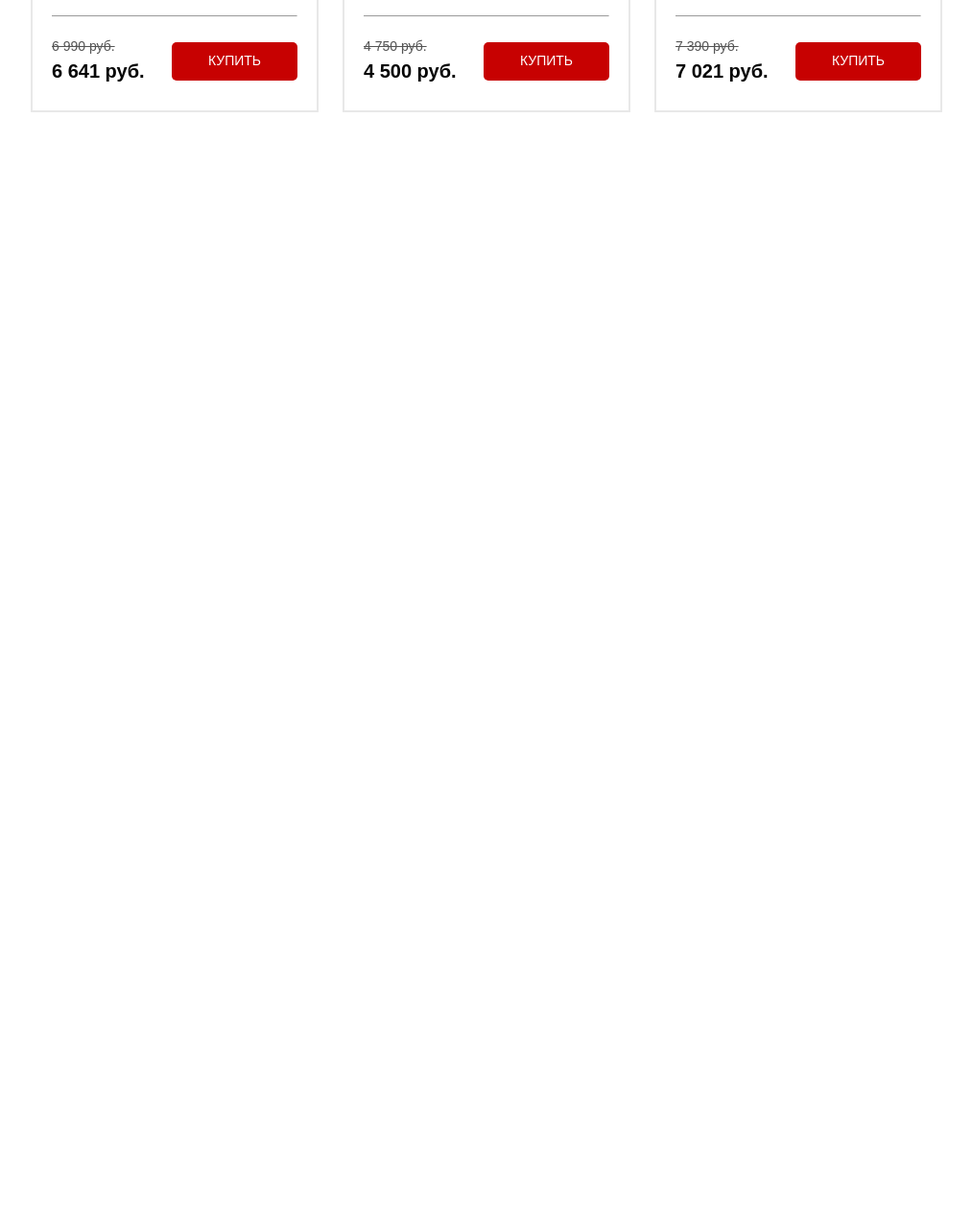
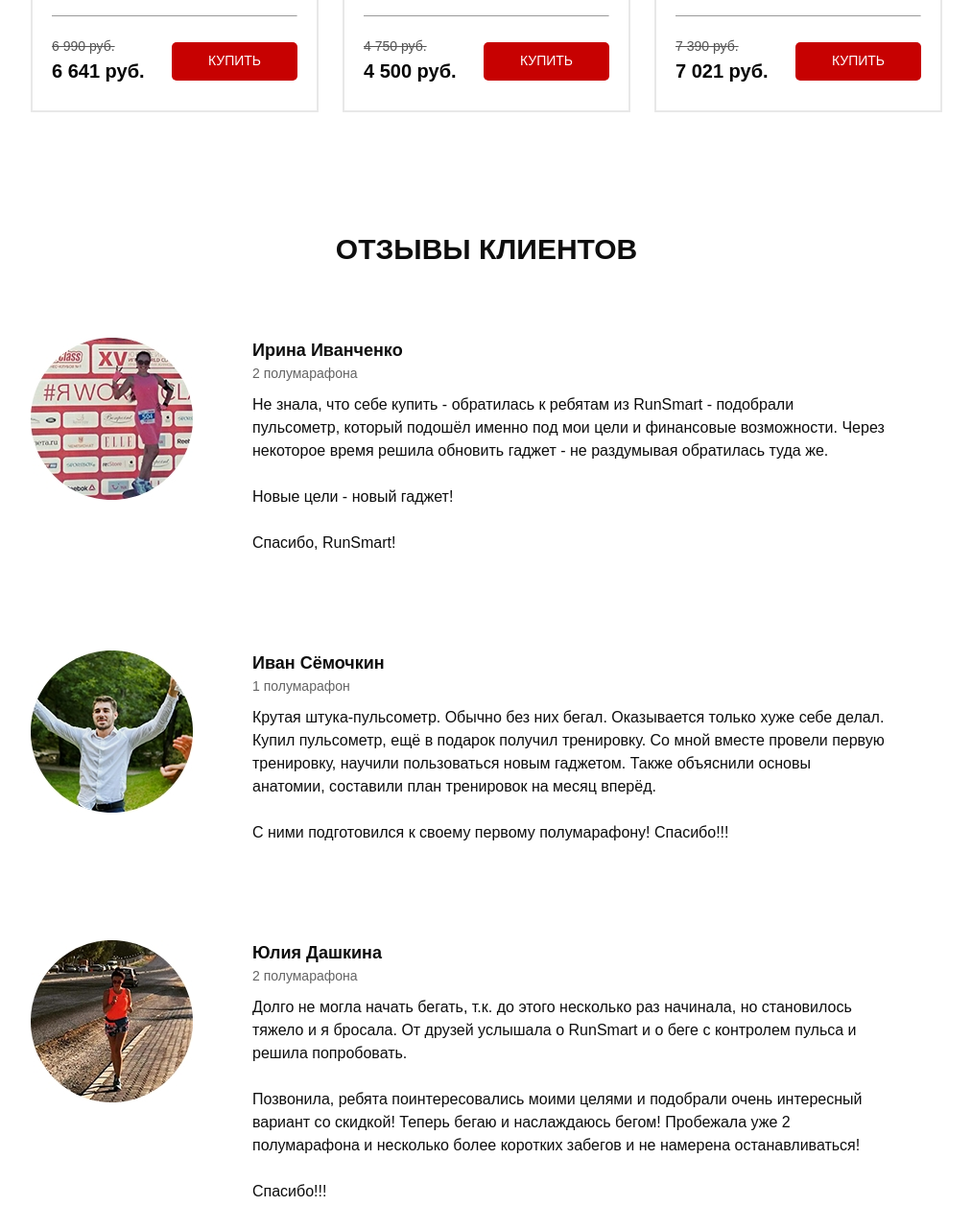
Before and after one commit to VZvonarenko/Pulse_project, a website: page index.html in a window 1280 px wide. Shown: the part 3726-4983 px from the top of the page at 96% size, without its empty margins (133-1146 px from the left). Before the commit the page ends 3963 px from the top, so only its background shows below. Drawn offline with nearby package versions, Linux system fonts and the light colour scheme.

Commit message:
Add section feed

```diff
--- a/index.html
+++ b/index.html
@@ -420,6 +420,51 @@
         </div>
     </section>
 
+    <section class="feed">
+        <div class="container">
+            <h2 class="title">отзывы клиентов</h2>
+            <div class="feed__item">
+                <img src="img/review1.jpg" alt="Ирина Иванченко" class="feed__img">
+                <div class="feed__text">
+                    <div class="feed__subtitle">Ирина Иванченко</div>
+                    <div class="feed__count">2 полумарафона</div>
+                    <div class="feed__descr">Не знала, что себе купить - обратилась к ребятам из RunSmart - подобрали пульсометр, который подошёл именно под мои цели и финансовые возможности.
+                    Через некоторое время решила обновить гаджет - не раздумывая обратилась туда же.
+                    <br><br>
+                    Новые цели - новый гаджет!
+                    <br><br>
+                    Спасибо, RunSmart!
+                    </div>
+                </div>
+            </div>
+            <div class="feed__item">
+                <img src="img/review2.jpg" alt="Иван Сёмочкин" class="feed__img">
+                <div class="feed__text">
+                    <div class="feed__subtitle">Иван Сёмочкин</div>
+                    <div class="feed__count">1 полумарафон</div>
+                    <div class="feed__descr">Крутая штука-пульсометр. Обычно без них бегал. Оказывается только хуже себе делал.
+                    Купил пульсометр, ещё в подарок получил тренировку. Со мной вместе провели первую тренировку, научили пользоваться новым гаджетом. Также объяснили основы анатомии, составили план тренировок на месяц вперёд.
+                    <br><br>
+                    С ними подготовился к своему первому полумарафону! Спасибо!!!
+                    </div>
+                </div>
+            </div>
+            <div class="feed__item">
+                <img src="img/review3.jpg" alt="Юлия Дашкина" class="feed__img">
+                <div class="feed__text">
+                    <div class="feed__subtitle">Юлия Дашкина</div>
+                    <div class="feed__count">2 полумарафона</div>
+                    <div class="feed__descr">Долго не могла начать бегать, т.к. до этого несколько раз начинала, но становилось тяжело и я бросала. От друзей услышала о RunSmart и о беге с контролем пульса и решила попробовать.
+                    <br><br>
+                    Позвонила, ребята поинтересовались моими целями и подобрали очень интересный вариант со скидкой! Теперь бегаю и наслаждаюсь бегом! Пробежала уже 2 полумарафона и несколько более коротких забегов и не намерена останавливаться!
+                    <br><br>
+                    Спасибо!!!
+                    </div>
+                </div>
+            </div>
+        </div>
+    </section>
+
     <script type="text/javascript" src="https://code.jquery.com/jquery-1.11.0.min.js"></script>
     <script type="text/javascript" src="https://code.jquery.com/jquery-migrate-1.2.1.min.js"></script>
     <script type="text/javascript" src="js/slick.min.js"></script>
--- /dev/null
+++ b/sass/blocks/_feed.scss
@@ -0,0 +1,34 @@
+.feed {
+    padding-bottom: 71px;
+    &__item {
+        display: flex;
+        margin-top: 100px;
+        &:nth-child(2){
+            margin-top: 70px;
+        }
+    }
+    &__img {
+        width: 169px;
+        height: 169px;
+    }
+    &__text {
+        margin-left: 62px;
+        padding-right: 60px;
+    }
+    &__subtitle {
+        color: #0d0d0d;
+        font-size: 18px;
+        font-weight: 700;
+    }
+    &__count {
+        color: #646464;
+        font-size: 14px;
+        font-weight: 500;
+    }
+    &__descr {
+        color: #0d0d0d;
+        font-size: 16px;
+        font-weight: 300;
+        margin-top: 10px;
+    }
+}
--- a/sass/blocks/style.scss
+++ b/sass/blocks/style.scss
@@ -8,6 +8,7 @@
 @import 'advantages';
 @import 'carousel';
 @import 'catalog';
+@import 'feed';
 *{
     font-family: 'Museo Sans Cyrl', sans-serif;
 }
```
Also changed, not shown: css/style.min.css.
